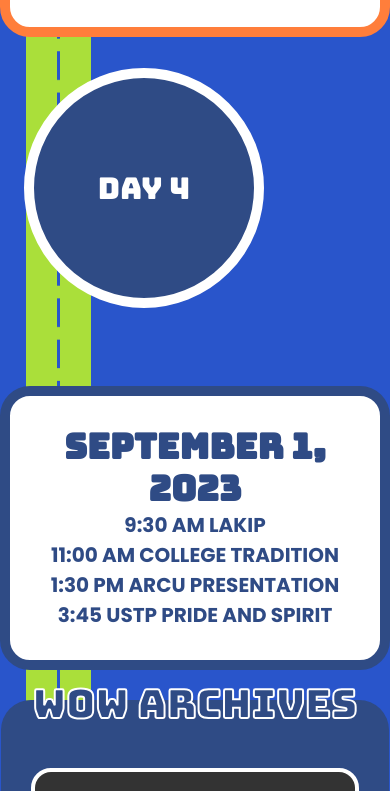
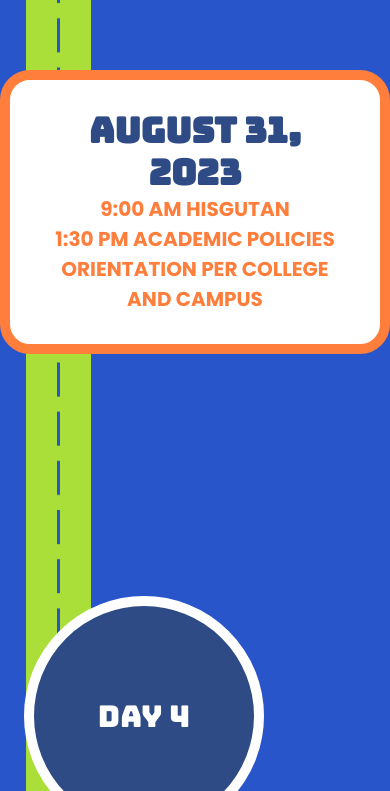
Before and after one commit to iannico322/wow2k23, a plain HTML site: page index.html in a window 390 px wide. Shown: the part 5003-5794 px from the top of the page. Drawn offline with nearby package versions, Linux system fonts and the light colour scheme; grey boxes are pictures that could not be loaded.

Commit message:
final done yawa

```diff
--- a/css/style.scss
+++ b/css/style.scss
@@ -1744,7 +1744,7 @@ body{
     .road {
 
 
-        height: 335vh;
+        height: 400vh;
         width: 100vw;
         position: relative;
         transform: translateY(-30px);
@@ -1760,7 +1760,7 @@ body{
 
         .con{
 
-            height: 75vh;
+            height: 100vh;
             width: 100vw;
 
         }
@@ -2058,6 +2058,7 @@ body{
 
 
     .wowarc{
+        margin-top: 130px;
 
         .container{
 
```
Also changed, not shown: css/style.css, css/style.min.css.
